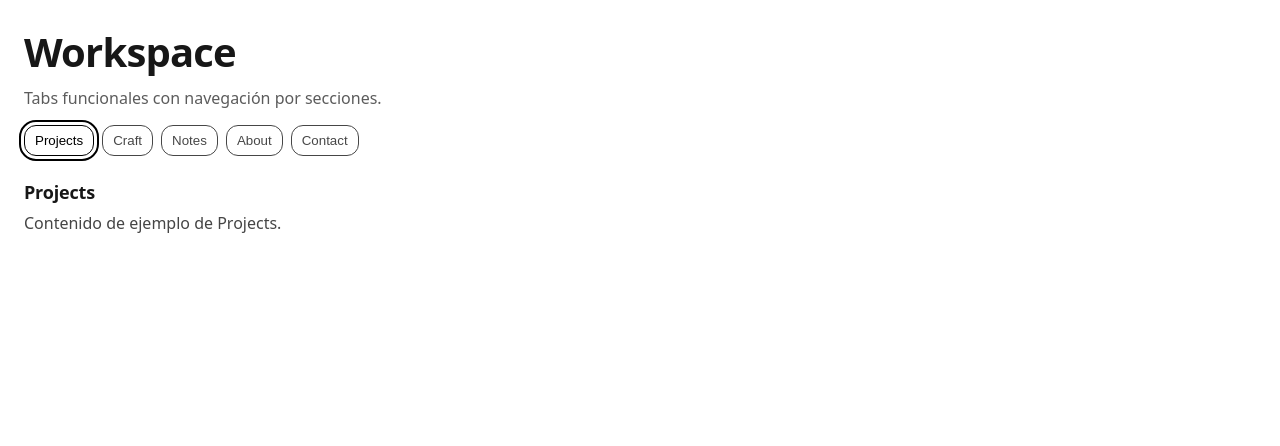
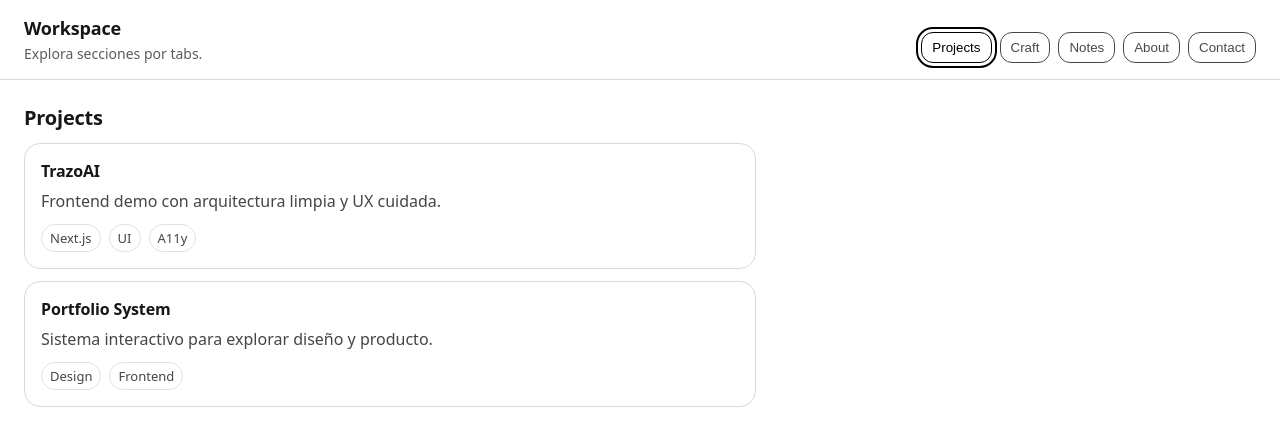
Before and after one commit to pablocampelo/pablocampelo.me, a Next.js app: page / in a window 1280 px wide. Shown: the top 446 px of the page. Built offline with nearby package versions, Linux system fonts and the light colour scheme.

Commit message:
feat(workspace): add app shell and data-driven projects

```diff
--- a/src/components/Workspace.tsx
+++ b/src/components/Workspace.tsx
@@ -3,6 +3,7 @@
 import { useState } from 'react';
 import type React from 'react';
 import styles from './workspace.module.css';
+import { PROJECTS } from '@/content/project';
 
 const TABS = [
   { id: 'projects', label: 'Projects' },
@@ -41,37 +42,36 @@ export default function Workspace() {
         e.preventDefault();
         moveTo(currentIndex + 1);
         break;
-
       case 'ArrowLeft':
         e.preventDefault();
         moveTo(currentIndex - 1);
         break;
-
       case 'Home':
         e.preventDefault();
         moveTo(0);
         break;
-
       case 'End':
         e.preventDefault();
         moveTo(TABS.length - 1);
         break;
-
       case 'Enter':
       case ' ':
         e.preventDefault();
         activateTab(currentId);
         break;
-
       default:
         break;
     }
   };
 
   return (
-    <main className={styles.workspace}>
+    <div className={styles.shell}>
+      <header className={styles.header}>
+        <div className={styles.headerInner}>
+          <div className={styles.brand}>
             <h1 className={styles.title}>Workspace</h1>
-      <p className={styles.subtitle}>Tabs funcionales con navegación por secciones.</p>
+            <p className={styles.subtitle}>Explora secciones por tabs.</p>
+          </div>
 
           <nav role="tablist" aria-label="Workspace sections" className={styles.tablist}>
             {TABS.map((tab) => {
@@ -98,26 +98,48 @@ export default function Workspace() {
               );
             })}
           </nav>
+        </div>
+      </header>
 
-      {TABS.map((tab) => {
-        const selected = tab.id === active;
-        const tabId = `tab-${tab.id}`;
-        const panelId = `panel-${tab.id}`;
-
-        return (
+      <main className={styles.main}>
+        {active === 'projects' && (
           <section
-            key={tab.id}
             role="tabpanel"
-            id={panelId}
-            aria-labelledby={tabId}
-            hidden={!selected}
+            id="panel-projects"
+            aria-labelledby="tab-projects"
             className={styles.panel}
           >
-            <h2 className={styles.panelTitle}>{tab.label}</h2>
-            <p className={styles.panelText}>Contenido de ejemplo de {tab.label}.</p>
+            <h2 className={styles.panelTitle}>Projects</h2>
+            <div className={styles.projects}>
+              {PROJECTS.map((p) => (
+                <article key={p.title} className={styles.projectCard}>
+                  <h3 className={styles.projectTitle}>{p.title}</h3>
+                  <p className={styles.projectDesc}>{p.description}</p>
+                  <div className={styles.tags} aria-label={`${p.title} tags`}>
+                    {p.tags.map((t) => (
+                      <span key={t} className={styles.tag}>
+                        {t}
+                      </span>
+                    ))}
+                  </div>
+                </article>
+              ))}
+            </div>
           </section>
-        );
-      })}
+        )}
+
+        {active !== 'projects' && (
+          <section
+            role="tabpanel"
+            id={`panel-${active}`}
+            aria-labelledby={`tab-${active}`}
+            className={styles.panel}
+          >
+            <h2 className={styles.panelTitle}>{TABS.find((t) => t.id === active)?.label}</h2>
+            <p className={styles.panelText}>Contenido de ejemplo de la sección seleccionada.</p>
+          </section>
+        )}
       </main>
+    </div>
   );
 }
--- a/src/components/workspace.module.css
+++ b/src/components/workspace.module.css
@@ -1,24 +1,42 @@
-.workspace {
+.shell {
   min-height: 100vh;
-  padding: 24px;
+}
+
+.header {
+  position: sticky;
+  top: 0;
+  backdrop-filter: blur(10px);
+  border-bottom: 1px solid var(--border);
+}
+
+.headerInner {
+  padding: 16px 24px;
+  display: flex;
+  align-items: flex-end;
+  justify-content: space-between;
+  gap: 16px;
+}
+
+.brand {
+  display: grid;
+  gap: 4px;
 }
 
 .title {
   margin: 0;
-  font-size: clamp(28px, 3.2vw, 40px);
-  letter-spacing: -0.02em;
+  font-size: 18px;
+  letter-spacing: -0.01em;
 }
 
 .subtitle {
-  margin-top: 8px;
+  margin: 0;
   opacity: 0.7;
-  max-width: 68ch;
+  font-size: 14px;
 }
 
 .tablist {
   display: flex;
   gap: 8px;
-  margin-top: 16px;
   flex-wrap: wrap;
 }
 
@@ -40,15 +58,17 @@
   opacity: 1;
 }
 
+.main {
+  padding: 24px;
+}
+
 .panel {
-  margin-top: 16px;
-  padding-top: 8px;
-  max-width: 72ch;
+  max-width: 80ch;
 }
 
 .panelTitle {
-  margin: 0 0 8px 0;
-  font-size: 18px;
+  margin: 0 0 12px 0;
+  font-size: 20px;
   letter-spacing: -0.01em;
 }
 
@@ -56,3 +76,42 @@
   margin: 0;
   opacity: 0.8;
 }
+
+/* Projects list */
+.projects {
+  display: grid;
+  gap: 12px;
+  max-width: 80ch;
+}
+
+.projectCard {
+  border: 1px solid var(--border);
+  border-radius: var(--radius);
+  padding: 16px;
+}
+
+.projectTitle {
+  margin: 0;
+  font-size: 16px;
+  letter-spacing: -0.01em;
+}
+
+.projectDesc {
+  margin-top: 8px;
+  opacity: 0.8;
+}
+
+.tags {
+  display: flex;
+  flex-wrap: wrap;
+  gap: 8px;
+  margin-top: 12px;
+  opacity: 0.8;
+  font-size: 13px;
+}
+
+.tag {
+  border: 1px solid var(--border);
+  border-radius: 999px;
+  padding: 4px 8px;
+}
--- /dev/null
+++ b/src/content/project.ts
@@ -0,0 +1,21 @@
+export type Project = {
+  title: string;
+  description: string;
+  tags: string[];
+  href?: string;
+};
+
+export const PROJECTS: Project[] = [
+  {
+    title: 'TrazoAI',
+    description: 'Frontend demo con arquitectura limpia y UX cuidada.',
+    tags: ['Next.js', 'UI', 'A11y'],
+    href: '#',
+  },
+  {
+    title: 'Portfolio System',
+    description: 'Sistema interactivo para explorar diseño y producto.',
+    tags: ['Design', 'Frontend'],
+    href: '#',
+  },
+];
```
Lines whose indentation alone changed are shown as unchanged.
